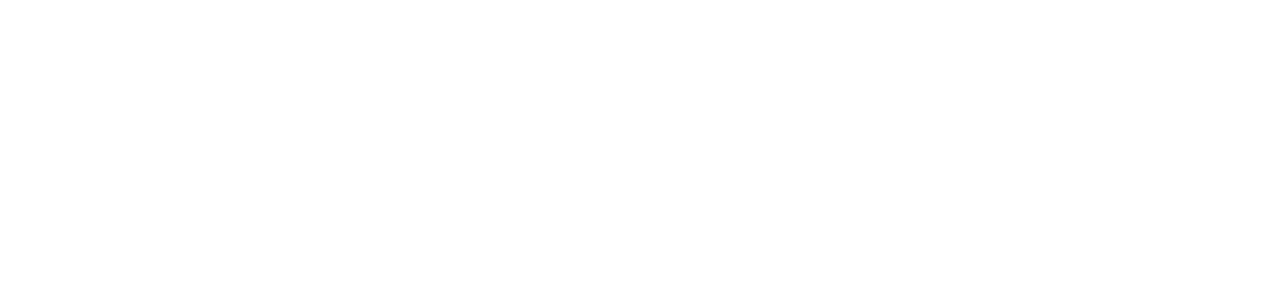
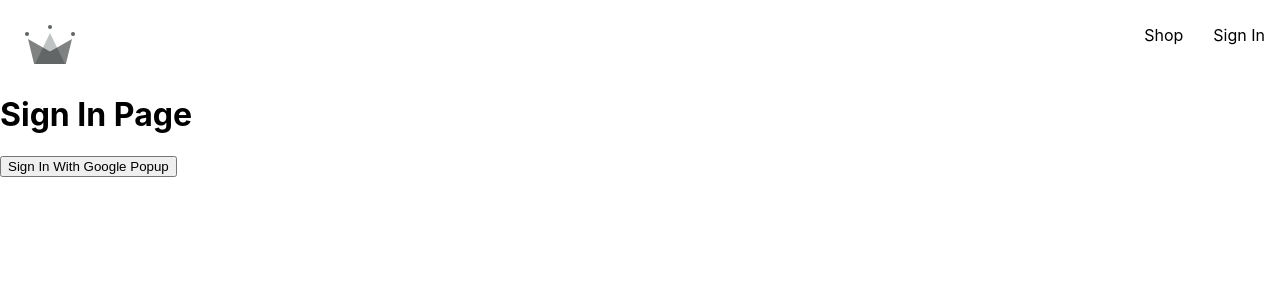
Before and after one commit to abbossth/react-clothes-shop, a React (Create React App) app: page /signIn in a window 1280 px wide. Before the commit this address had no page. Shown: the top 300 px of the page. Built offline with nearby package versions, Linux system fonts and the light colour scheme; the HTML template or start-up script is replaced by a standard one.

Commit message:
Sign In Component

```diff
--- a/package.json
+++ b/package.json
@@ -6,6 +6,7 @@
     "@testing-library/jest-dom": "^5.16.4",
     "@testing-library/react": "^13.3.0",
     "@testing-library/user-event": "^13.5.0",
+    "firebase": "^9.8.4",
     "react": "^18.1.0",
     "react-dom": "^18.1.0",
     "react-router-dom": "^6.3.0",
--- a/src/App.js
+++ b/src/App.js
@@ -1,6 +1,7 @@
 import Home from "./routes/home/home.component";
 import { Routes, Route } from "react-router-dom";
 import Navigation from "./routes/navigation/navigation.component";
+import SignIn from "./routes/sign-in/sign-in.component";
 
 const Shop = () => {
   return <h1>I am Shop</h1>;
@@ -10,9 +11,9 @@
   return (
     <Routes>
       <Route path="/" element={<Navigation />}>
-        <Route path="/" element={<h1>Welcome to Ecommerce!</h1>}/>
-        <Route index path="/home" element={<Home />}></Route>
+        <Route index element={<Home />}></Route>
         <Route path="/shop" element={<Shop />}></Route>
+        <Route path="/signIn" element={<SignIn />}></Route>
       </Route>
     </Routes>
   );
--- a/src/routes/navigation/navigation.component.jsx
+++ b/src/routes/navigation/navigation.component.jsx
@@ -12,11 +12,11 @@
           <CrwnLogo className="logo" />
         </Link>
         <div className="nav-links-container">
-          <Link to="/home" className="nav-link">
-            Home
-          </Link>
           <Link to="/shop" className="nav-link">
             Shop
+          </Link>
+          <Link to="/signIn" className="nav-link">
+            Sign In
           </Link>
         </div>
       </div>
--- /dev/null
+++ b/src/routes/sign-in/sign-in.component.jsx
@@ -0,0 +1,19 @@
+import { signInWithGooglePopup } from "../../utils/firebase/firebase.utils"
+
+const SignIn = () => {
+    const logGoogleUser = async () => {
+        const response = await signInWithGooglePopup();
+        console.log(response);
+    }
+
+    return (
+        <div>
+            <h1>Sign In Page</h1>
+            <button onClick={logGoogleUser}>
+                Sign In With Google Popup
+            </button>
+        </div>
+    )
+}
+
+export default SignIn
--- /dev/null
+++ b/src/utils/firebase/firebase.utils.js
@@ -0,0 +1,30 @@
+import { initializeApp } from "firebase/app";
+import {
+  getAuth,
+  //eslint-disable-next-line
+  signInWithRedirect,
+  signInWithPopup,
+  GoogleAuthProvider,
+} from "firebase/auth";
+
+const firebaseConfig = {
+  apiKey: "AIzaSyAw9EbWUkUFGzvJO76OcJ2VaGq0C3T0M1Y",
+  authDomain: "react-ecommerce-cd705.firebaseapp.com",
+  projectId: "react-ecommerce-cd705",
+  storageBucket: "react-ecommerce-cd705.appspot.com",
+  messagingSenderId: "105857037552",
+  appId: "1:105857037552:web:1603c3f6dfe1b31f577e35",
+};
+
+//eslint-disable-next-line
+const firebaseApp = initializeApp(firebaseConfig);
+
+const provider = new GoogleAuthProvider();
+
+provider.setCustomParameters({
+  prompt: "select_account",
+});
+
+export const auth = getAuth();
+
+export const signInWithGooglePopup = () => signInWithPopup(auth, provider);
```
Also changed, not shown: 1 other file (tests, documents, lock files or other folders).
